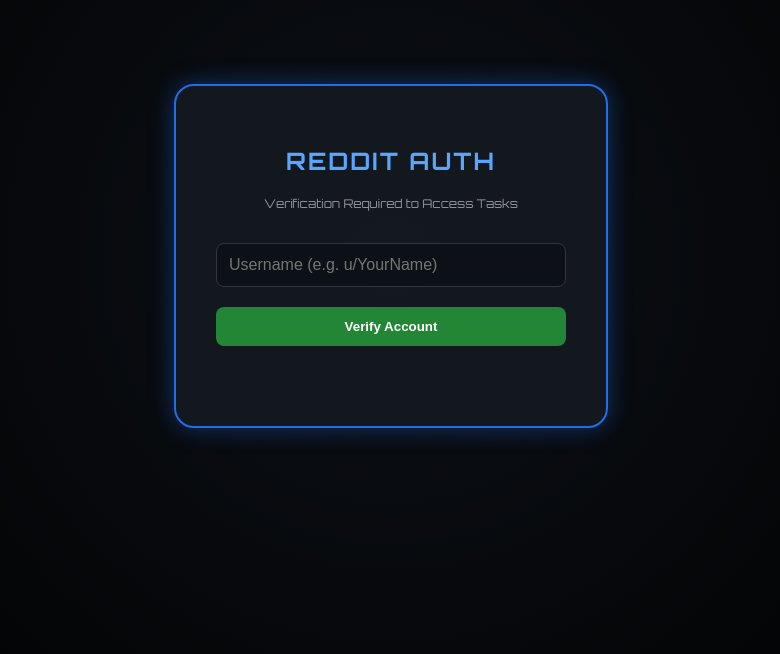
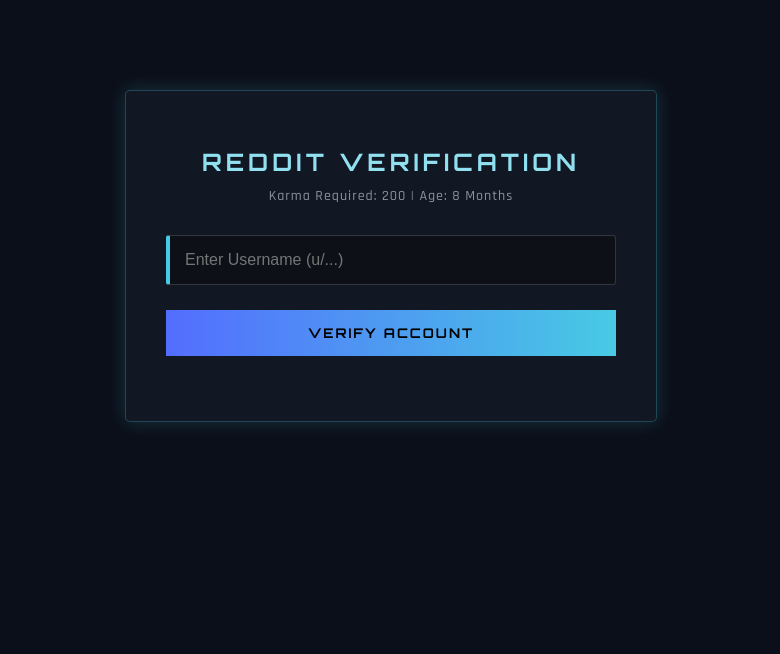
Before and after one commit to infinityrec/checkerkarma, a website: page index.html in a window 1280 px wide. Shown: the part 144-798 px from the top of the page, without its empty margins (249-1029 px from the left). Drawn offline with Linux system fonts and the light colour scheme.

Commit message:
Update index.html

```diff
--- a/index.html
+++ b/index.html
@@ -1,93 +1,103 @@
 <!DOCTYPE html>
-<html lang="ar">
+<html lang="en">
 <head>
     <meta charset="UTF-8">
     <meta name="viewport" content="width=device-width, initial-scale=1.0">
-    <title>Reddit Access Control</title>
-    <link href="https://fonts.googleapis.com/css2?family=Orbitron:wght@400;700&display=swap" rel="stylesheet">
+    <title>Reddit Verification System</title>
+    <link href="https://fonts.googleapis.com/css2?family=Orbitron:wght@400;700&family=Rajdhani:wght@500&display=swap" rel="stylesheet">
     <style>
         body {
-            background: radial-gradient(circle at center, #0d1117 0%, #000000 100%);
-            color: #58a6ff; font-family: 'Orbitron', sans-serif;
+            background-color: #0b0f19;
             display: flex; justify-content: center; align-items: center;
-            height: 100vh; margin: 0;
+            height: 100vh; margin: 0; font-family: 'Rajdhani', sans-serif;
         }
-        .container {
-            background: rgba(22, 27, 34, 0.8);
-            border: 2px solid #1f6feb;
-            box-shadow: 0 0 25px rgba(31, 111, 235, 0.4);
-            padding: 40px; border-radius: 20px;
-            text-align: center; width: 350px;
+        .auth-card {
+            background: #111723;
+            border: 1px solid #48cae444;
+            box-shadow: 0 0 20px rgba(72, 202, 228, 0.2);
+            padding: 40px; border-radius: 5px;
+            width: 450px; text-align: center;
+            position: relative;
         }
-        h2 { color: #58a6ff; text-transform: uppercase; letter-spacing: 2px; }
+        h1 {
+            font-family: 'Orbitron', sans-serif; color: #90e0ef;
+            letter-spacing: 4px; font-size: 24px; margin-bottom: 10px;
+            text-transform: uppercase;
+        }
+        .rules { color: #8b949e; font-size: 14px; margin-bottom: 30px; letter-spacing: 1px; }
         input {
-            width: 100%; padding: 12px; margin: 20px 0;
-            background: #0d1117; border: 1px solid #30363d;
-            border-radius: 8px; color: #c9d1d9; font-size: 16px;
-            box-sizing: border-box;
+            width: 100%; padding: 15px; background: #0d1117;
+            border: 1px solid #30363d; border-left: 4px solid #48cae4;
+            color: #ffffff; font-size: 16px; border-radius: 3px;
+            box-sizing: border-box; outline: none; margin-bottom: 25px;
         }
-        input:focus { border-color: #58a6ff; outline: none; }
-        button {
-            background: #238636; color: white; border: none;
-            padding: 12px 30px; border-radius: 8px; font-weight: bold;
-            cursor: pointer; width: 100%; transition: 0.3s;
+        .verify-btn {
+            width: 100%; padding: 15px;
+            background: linear-gradient(90deg, #536dfe, #48cae4);
+            border: none; color: #000; font-weight: bold;
+            font-family: 'Orbitron', sans-serif; cursor: pointer;
+            text-transform: uppercase; letter-spacing: 2px;
+            transition: 0.3s;
         }
-        button:hover { background: #2ea043; transform: scale(1.02); }
-        button:disabled { background: #161b22; color: #484f58; cursor: not-allowed; }
-        #status { margin-top: 20px; font-size: 14px; min-height: 20px; }
-        .error { color: #f85149; }
-        .success { color: #3fb950; }
+        .verify-btn:hover { filter: brightness(1.2); transform: translateY(-2px); }
+        .verify-btn:disabled { background: #1a2332; color: #484f58; cursor: not-allowed; }
+        #status-msg { margin-top: 25px; font-weight: bold; text-transform: uppercase; font-size: 14px; }
+        .error { color: #ff3b3b; }
+        .success { color: #00ff88; }
     </style>
 </head>
 <body>
-    <div class="container">
-        <h2>Reddit Auth</h2>
-        <p style="font-size: 12px; color: #8b949e;">Verification Required to Access Tasks</p>
-        <input type="text" id="username" placeholder="Username (e.g. u/YourName)">
-        <button id="authBtn" onclick="verifyUser()">Verify Account</button>
-        <div id="status"></div>
+
+<div class="auth-card">
+    <h1>REDDIT VERIFICATION</h1>
+    <div class="rules">Karma Required: 200 | Age: 8 Months</div>
+
+    <input type="text" id="redditUser" placeholder="Enter Username (u/...)">
+
+    <button id="mainBtn" class="verify-btn" onclick="processAuth()">Verify Account</button>
+
+    <div id="status-msg"></div>
 </div>
 
 <script>
-        // --- روابطك الخاصة ---
-        const RENDER_API = "https://checkerkarma.onrender.com";
-        const APPS_SCRIPT_URL = "https://script.google.com/macros/s/AKfycbxiqCjf4huJhUBJIvgtgZMdA2EG6dMhbSbpZuBncZyv2z0Dip-ThFF_KLnDNWwGNcWE/exec";
+    const API_BASE = "https://checkerkarma.onrender.com"; // تأكد من وضع رابط Render الخاص بك هنا
+    const NEXT_STEP_URL = "https://script.google.com/macros/s/AKfycbxiqCjf4huJhUBJIvgtgZMdA2EG6dMhbSbpZuBncZyv2z0Dip-ThFF_KLnDNWwGNcWE/exec";
 
-        async function verifyUser() {
-            const userField = document.getElementById('username');
-            const btn = document.getElementById('authBtn');
-            const status = document.getElementById('status');
-            const username = userField.value.trim().replace('u/', '');
+    async function processAuth() {
+        const input = document.getElementById('redditUser');
+        const btn = document.getElementById('mainBtn');
+        const status = document.getElementById('status-msg');
+        const user = input.value.trim().replace('u/', '');
 
-            if (!username) return;
+        if (!user) return;
 
         btn.disabled = true;
-            status.innerHTML = "Accessing Reddit Data...";
+        status.innerHTML = "ACCESSING DATABASE...";
         status.className = "";
 
         try {
-                const response = await fetch(`${RENDER_API}/check/${username}`);
+            const response = await fetch(`${API_BASE}/check/${user}`);
             const data = await response.json();
 
             if (data.valid) {
-                    const ageDays = Math.floor((Date.now() / 1000 - data.created_utc) / 86400);
+                const ageInDays = Math.floor((Date.now() / 1000 - data.created_utc) / 86400);
 
-                    if (data.total_karma >= 200 && ageDays >= 240) {
-                        status.innerHTML = "✅ SUCCESS: ACCESS GRANTED";
+                if (data.total_karma >= 200 && ageInDays >= 240) {
+                    status.innerHTML = "SUCCESS: REDIRECTING...";
                     status.className = "success";
-                        setTimeout(() => window.location.href = APPS_SCRIPT_URL, 1500);
+                    setTimeout(() => window.location.href = NEXT_STEP_URL, 1500);
                 } else {
-                        status.innerHTML = `❌ FAILURE: KARMA(${data.total_karma}) OR AGE(${ageDays}d) LOW`;
+                    status.innerHTML = `ERROR: LOW KARMA (${data.total_karma}) OR AGE (${ageInDays} DAYS)`;
                     status.className = "error";
                     btn.disabled = false;
                 }
             } else {
-                    status.innerHTML = "❌ USER NOT FOUND";
+                status.innerHTML = "ERROR: ACCOUNT NOT FOUND OR NETWORK BUSY";
                 status.className = "error";
                 btn.disabled = false;
             }
         } catch (err) {
-                status.innerHTML = "❌ SERVER CONNECTION FAILED";
+            status.innerHTML = "CRITICAL: SERVER OFFLINE";
             status.className = "error";
             btn.disabled = false;
         }
```
Lines whose indentation alone changed are shown as unchanged.
